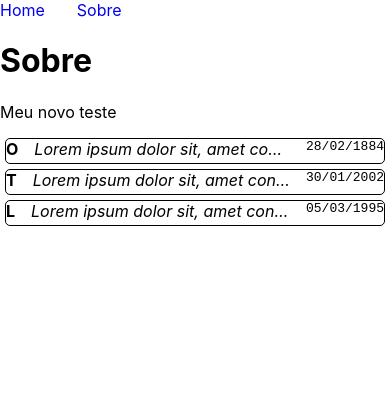
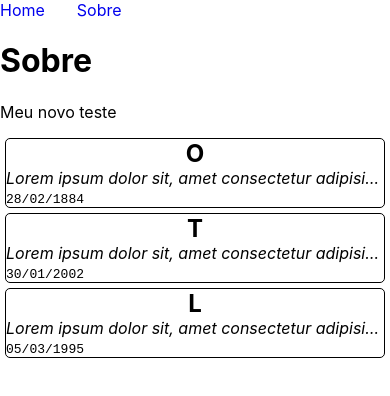
Before and after one commit to EduardoMangeli/apoio, a React (Create React App) app: page /sobre in a window 390 px wide. Shown: the top 396 px of the page. Built offline with nearby package versions, Linux system fonts and the light colour scheme.

Commit message:
responsividade do cartão

```diff
--- a/src/components/Cartao/style.js
+++ b/src/components/Cartao/style.js
@@ -1,18 +1,29 @@
 import styled from "styled-components";
+import { tabletSize } from "../../utils";
 
 const Container = styled.div`
     border-radius: 5px;
     border: solid 1px black;
 
     display: flex;
-    flex-direction: row;
+    flex-direction: column;
     column-gap: 1em;
 
     margin: 5px;
+
+    @media screen and (min-width: ${tabletSize}){
+        flex-direction: row;
+    }
 `;
 
 const Simbolo = styled.span`
     font-weight: bolder;
+    text-align: center;
+    font-size: x-large;
+
+    @media screen and (min-width: ${tabletSize}){
+        font-size: large;
+    }
 `;
 
 const Descricao = styled.span`
--- /dev/null
+++ b/src/utils.js
@@ -0,0 +1,2 @@
+export const tabletSize = '768px';
+export const desktopSize = '1024px';
```
